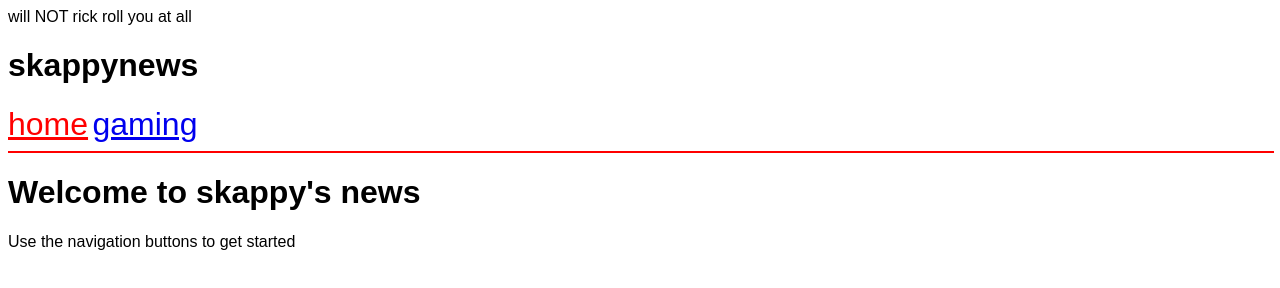
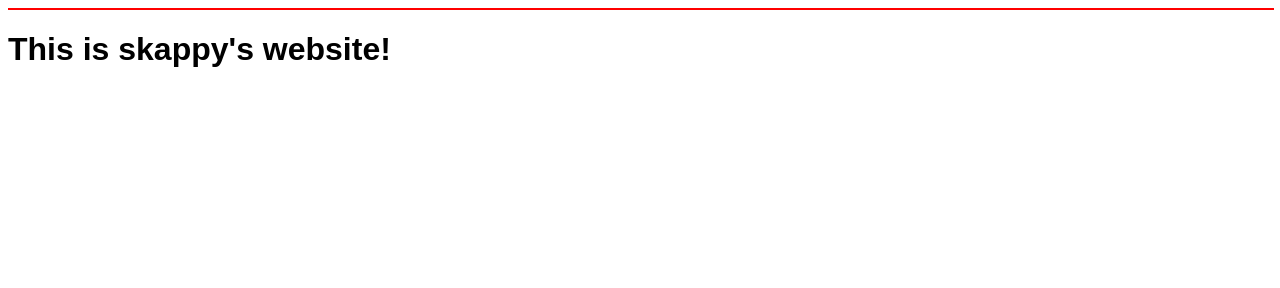
Before and after one commit to skappylmao/old-website, a plain HTML site: page index.html in a window 1280 px wide. Drawn offline with Linux system fonts and the light colour scheme.

Commit message:
Update index.html

```diff
--- a/index.html
+++ b/index.html
@@ -1,16 +1,10 @@
 <!DOCTYPE html>
 <html style="font-family: Arial, Helvetica, sans-serif;">
 <head >
-    <title>skappynews</title>
-    will NOT rick roll you at all
-    <h1>skappynews</h1>
-    <a href="index.html" style="font-size: 32px;color: red;">home</a>
-    <a href="game.html" style="font-size: 32px;">gaming</a>
+    <title>skappy's website</title>
     <hr size="2" width="100%" color="red">
 </head>
 <body>
-    <h1>Welcome to skappy's news</h1>
-    <p>Use the navigation buttons to get started</p>
-    <h2></h2>
+    <h1>This is skappy's website!</h1>
 </body>
 </html>
```
